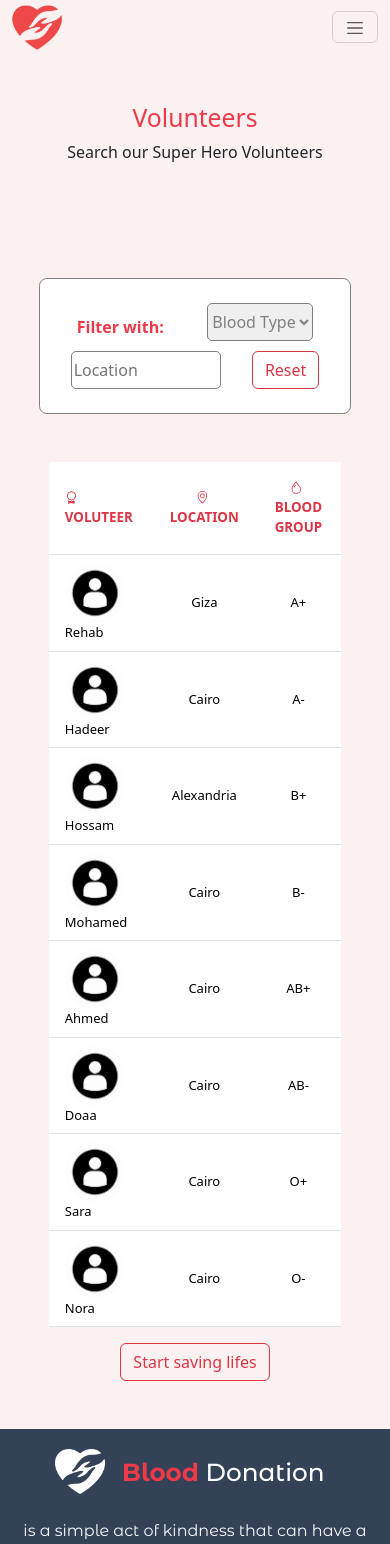
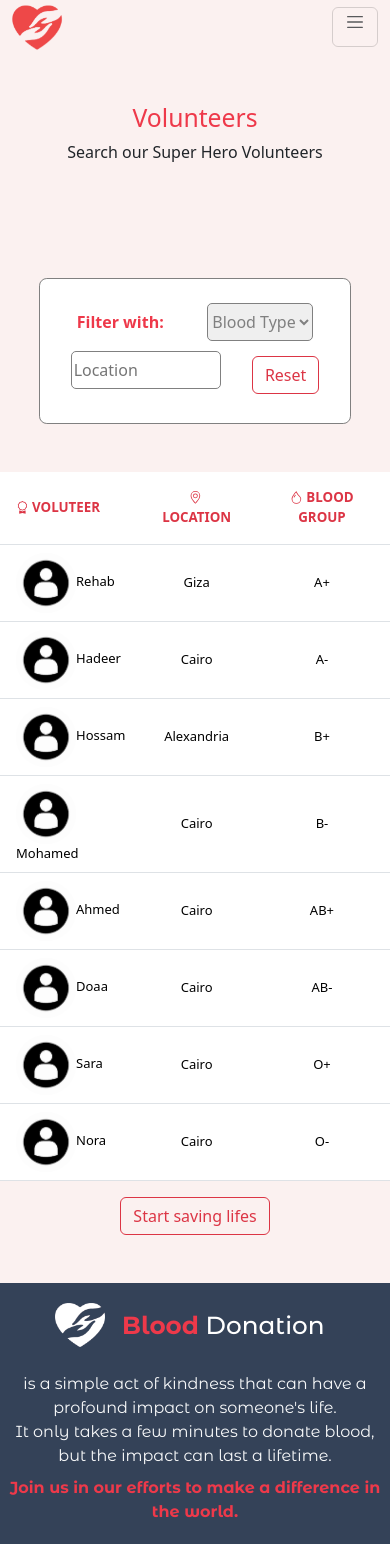
Before and after one commit to HadeerHassan28/Blood-Donation-App, a React (Create React App) app: page /volunteers in a window 390 px wide. Shown: the top 1544 px of the page. Built offline with nearby package versions, Linux system fonts and the light colour scheme; the HTML template or start-up script is replaced by a standard one.

Commit message:
updating voluteers style

```diff
--- a/src/Components/Volunteers/Volunteers.module.css
+++ b/src/Components/Volunteers/Volunteers.module.css
@@ -35,7 +35,7 @@ span{
         width: 80vw;
     }
     .tableW{
-        width: 100vw;
+        width: 100vw!important;
     }
     svg{
         width: 16px;
@@ -55,7 +55,7 @@ span{
     }
   }
 @media (max-width: 847px) {
-   .select{
+   .select, span, input[type="text"]{
     margin-bottom: 10px;
    }
   }
```
